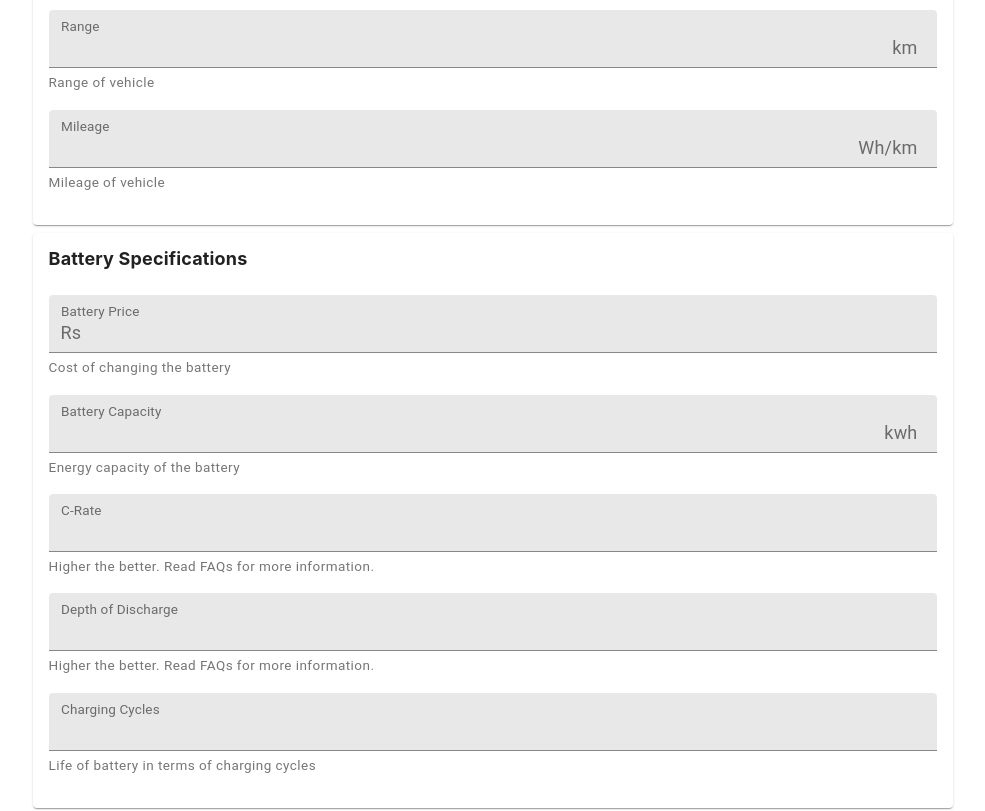
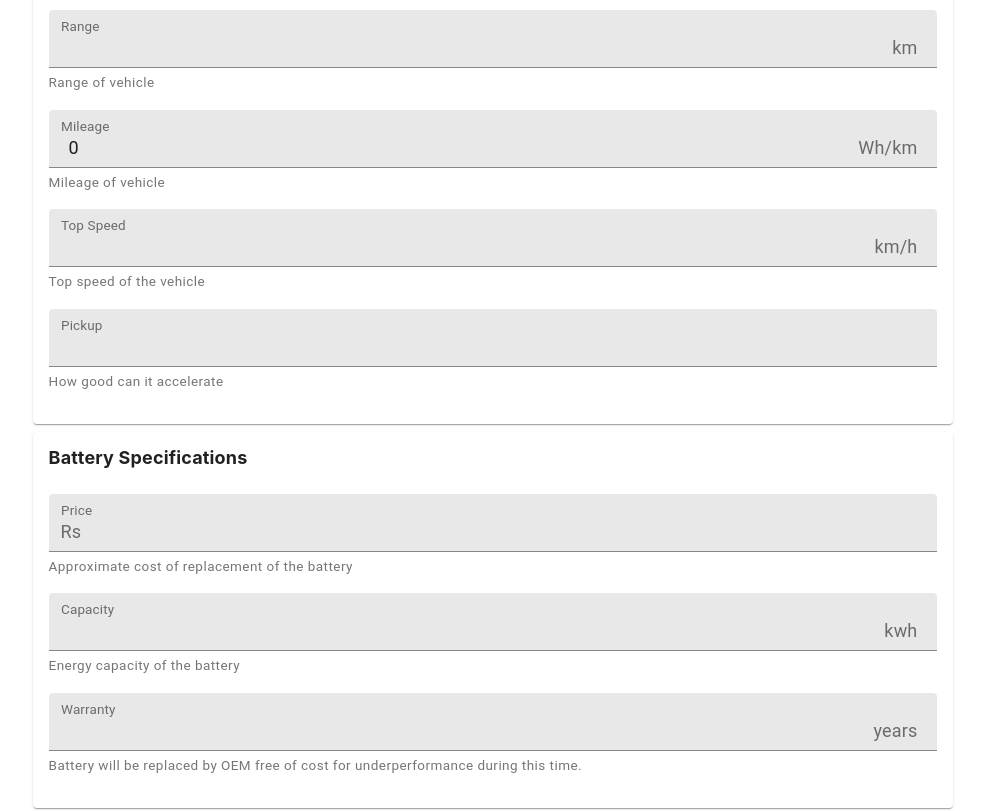
Before and after one commit to ashish19goyal/ev-mileage-calculator, a Gatsby site: page / in a window 1280 px wide. Shown: the part 620-1431 px from the top of the page, without its empty margins (147-1132 px from the left). Built offline with nearby package versions, Linux system fonts and the light colour scheme; Gatsby itself is replaced by a stand-in of ours.

Commit message:
Updated calculations

```diff
--- a/gatsby-config.js
+++ b/gatsby-config.js
@@ -1,5 +1,4 @@
 module.exports = {
-  pathPrefix: "/ev-mileage-calculator",
   siteMetadata: {
     siteUrl: "https://evquestions.in/",
     title: "All About Electric Vehicles",
--- a/src/components/ev-calculator.js
+++ b/src/components/ev-calculator.js
@@ -6,14 +6,6 @@ import EvSelect from "./form-elements/ev-select";
 import EvInput from "./form-elements/ev-input";
 import { makeStyles } from "@material-ui/core/styles";
 import Grid from "@material-ui/core/Grid";
-
-// const chargingStyles = [
-//   "Once a day charging at home",
-//   "Twice a day charged at home and office",
-//   "Multiple times a day charged at home/office",
-//   "Once a day Fast charger charging",
-//   "Multiple times a day fast charging",
-// ];
 
 const useStyles = makeStyles((theme) => ({
   paper: {
@@ -42,6 +34,9 @@ const EVCalculator = ({ type }) => {
   // rates
   const [interestRate, setInterestRate] = React.useState(10);
   const [electricityCharges, setElectricityCharges] = React.useState(10);
+
+  // usage
+  const [dailyRun, setDailyRun] = React.useState(50);
 
   let makesList = [
     ...new Set(EvsInMarket[type].map((vehicle) => vehicle.make)),
@@ -72,6 +67,7 @@ const EVCalculator = ({ type }) => {
       modelInfo,
       electricityCharges,
       interestRate: event.target.value,
+      dailyRun,
     });
   };
 
@@ -81,6 +77,17 @@ const EVCalculator = ({ type }) => {
       modelInfo,
       electricityCharges: event.target.value,
       interestRate,
+      dailyRun,
+    });
+  };
+
+  const handleDailyRunChange = (event) => {
+    setDailyRun(event.target.value);
+    calculateCost({
+      modelInfo,
+      electricityCharges,
+      interestRate,
+      dailyRun: event.target.value,
     });
   };
 
@@ -94,38 +101,60 @@ const EVCalculator = ({ type }) => {
         modelInfo: modelInfo[0],
         electricityCharges,
         interestRate,
+        dailyRun,
       });
     }
   };
 
-  const calculateCost = ({ modelInfo, electricityCharges, interestRate }) => {
-    if (electricityCharges != null) {
-      let runningCostValue = (
-        (modelInfo.mileage * electricityCharges) /
-        1000
-      ).toFixed(2);
-      setRunningCost(runningCostValue);
-    }
+  const calculateCost = ({
+    modelInfo,
+    electricityCharges,
+    interestRate,
+    dailyRun,
+  }) => {
+    let mileage = (modelInfo.battery.capacity * 1000) / modelInfo.range;
+    console.log("mileage" + mileage);
+    let runningCostValue = ((mileage * electricityCharges) / 1000).toFixed(2);
+    setRunningCost(runningCostValue);
+
+    let years = Math.min(5, modelInfo.battery.years);
+
+    let maxDailyKms = Math.min(
+      dailyRun,
+      (modelInfo.battery.capacity * 1000 * modelInfo.battery.dod) / mileage
+    );
+    console.log("maxDailyKms" + maxDailyKms);
+
+    let totalKms = years * 365 * maxDailyKms;
+    console.log("totalKms" + totalKms);
+
+    let allowedTotalKms =
+      modelInfo.battery.distance == 0
+        ? totalKms
+        : Math.min(totalKms, modelInfo.battery.distance);
+
+    console.log("allowedTotalKms" + allowedTotalKms);
+    let actualBatteryYears = allowedTotalKms / 365 / maxDailyKms;
+    console.log("actualBatteryYears" + actualBatteryYears);
 
     let priceIncludingInterest =
-      (interestRate * modelInfo.battery.price * modelInfo.battery.cycles) /
+      (interestRate * modelInfo.battery.price * actualBatteryYears) /
         1.55 /
-        365 /
         100 +
       modelInfo.battery.price;
-    console.log("priceIncludingInterest " + priceIncludingInterest);
-    let totalKms =
-      (modelInfo.battery.cycles *
-        modelInfo.battery.capacity *
-        1000 *
-        modelInfo.battery.dod) /
-      modelInfo.mileage;
+    console.log("priceIncludingInterest" + priceIncludingInterest);
+
     let totalRunningCostValue = (
-      (modelInfo.mileage * electricityCharges) / 1000 +
-      priceIncludingInterest / totalKms
+      (mileage * electricityCharges) / 1000 +
+      priceIncludingInterest / allowedTotalKms
     ).toFixed(2);
     setTotalRunningCost(totalRunningCostValue);
   };
+
+  let mileage =
+    modelInfo.range > 0
+      ? Math.round((modelInfo.battery.capacity * 1000) / modelInfo.range)
+      : 0;
 
   return (
     <div>
@@ -156,16 +185,29 @@ const EVCalculator = ({ type }) => {
         />
         <EvInput
           label="Range"
-          value={modelInfo.range}
+          value={modelInfo.certifiedRange}
           description="Range of vehicle"
           endUnit="km"
           readonly
         />
         <EvInput
           label="Mileage"
-          value={modelInfo.mileage}
+          value={mileage}
           description="Mileage of vehicle"
           endUnit="Wh/km"
+          readonly
+        />
+        <EvInput
+          label="Top Speed"
+          value={modelInfo.topSpeed}
+          description="Top speed of the vehicle"
+          endUnit="km/h"
+          readonly
+        />
+        <EvInput
+          label="Pickup"
+          value={modelInfo.pickup}
+          description="How good can it accelerate"
           readonly
         />
       </Paper>
@@ -174,35 +216,24 @@ const EVCalculator = ({ type }) => {
           <h4>Battery Specifications</h4>
         </Grid>
         <EvInput
-          label="Battery Price"
+          label="Price"
           value={modelInfo.battery.price}
-          description="Cost of changing the battery"
+          description="Approximate cost of replacement of the battery"
           startUnit="Rs"
           readonly
         />
         <EvInput
-          label="Battery Capacity"
+          label="Capacity"
           value={modelInfo.battery.capacity}
           description="Energy capacity of the battery"
           endUnit="kwh"
           readonly
         />
         <EvInput
-          label="C-Rate"
-          value={modelInfo.battery.cRate}
-          description="Higher the better. Read FAQs for more information."
-          readonly
-        />
-        <EvInput
-          label="Depth of Discharge"
-          value={modelInfo.battery.dod}
-          description="Higher the better. Read FAQs for more information."
-          readonly
-        />
-        <EvInput
-          label="Charging Cycles"
-          value={modelInfo.battery.cycles}
-          description="Life of battery in terms of charging cycles"
+          label="Warranty"
+          value={modelInfo.battery.years}
+          description="Battery will be replaced by OEM free of cost for underperformance during this time."
+          endUnit="years"
           readonly
         />
       </Paper>
@@ -224,6 +255,18 @@ const EVCalculator = ({ type }) => {
           handleChange={handleElectricityChargesChange}
           startUnit="Rs"
           endUnit="/kwh"
+        />
+      </Paper>
+      <Paper className={classes.paper}>
+        <Grid>
+          <h4>your daily usage</h4>
+        </Grid>
+        <EvInput
+          label="Your daily usage"
+          value={dailyRun}
+          description="Update based on your usage"
+          handleChange={handleDailyRunChange}
+          endUnit="km/day"
         />
       </Paper>
       <Paper className={classes.paper}>
--- a/src/ev-models/evs-in-market.js
+++ b/src/ev-models/evs-in-market.js
@@ -2,57 +2,129 @@ const EvsInMarket = {
   twoWheelers: [
     {
       make: "Ather",
-      model: "Nexon",
-      description: "A mid size SUV from the Indian automaker Tata Motors",
-      range: 300, // in km
-      mileage: 100, // in wh/km
+      model: "450X",
+      description: "One of the best in segment scooters available in India",
+      certifiedRange: 116, // in km
+      range: 85, // in km
+      topSpeed: 80, // in km/h
+      pickup: "0-40 in 3.3 seconds",
+      torque: 26, // in Nm
+      power: 6, //in kw
       battery: {
-        capacity: 2, // in kw
-        price: 300000, // in Rs
-        cycles: 1500,
-        cRate: 0.5,
+        capacity: 2.9, // in kwh
+        price: 60000, // in Rs
+        years: 3,
+        distance: 90000, // in km
+        dod: 0.85,
+      },
+    },
+    {
+      make: "Ather",
+      model: "450X Plus",
+      description: "2nd tier model available from Ather",
+      certifiedRange: 116, //in km
+      range: 70, // in km
+      topSpeed: 80,
+      pickup: "0-40 in 3.9 seconds",
+      torque: 22,
+      power: 5.4,
+      battery: {
+        capacity: 2.9, // in kwh
+        price: 60000, // in Rs
+        years: 3,
+        distance: 80000, // in km
         dod: 0.85,
       },
     },
     {
       make: "Bajaj",
-      model: "Nexon",
-      description: "A mid size SUV from the Indian automaker Tata Motors",
-      range: 300, // in km
-      mileage: 100, // in wh/km
+      model: "Chetak",
+      description:
+        "A steel frame top of the class scooter from the house of Bajaj",
+      certifiedRange: 95,
+      range: 75, // in km
+      topSpeed: 60,
+      pickup: "0-40 in 4.5 seconds",
+      torque: 16,
+      power: 4,
       battery: {
-        capacity: 2, // in kw
-        price: 300000, // in Rs
-        cycles: 1500,
-        cRate: 0.5,
+        capacity: 3, // in kwh
+        price: 45000, // in Rs
+        years: 7,
+        distance: 70000, // in km
         dod: 0.85,
       },
     },
     {
       make: "TVS",
-      model: "Nexon",
-      description: "A mid size SUV from the Indian automaker Tata Motors",
-      range: 300, // in km
-      mileage: 100, // in wh/km
+      model: "iQube",
+      description:
+        "Delivers a convenient, personalized, connected and eco-friendly experience",
+      certifiedRange: 75,
+      range: 55, // in km
+      topSpeed: 78,
+      pickup: "0-40 in 4.2 seconds",
+      torque: 14,
+      power: 4.4,
       battery: {
-        capacity: 2, // in kw
-        price: 300000, // in Rs
-        cycles: 1500,
-        cRate: 0.5,
+        capacity: 2.25, // in kwh
+        price: 21000, // in Rs
+        years: 3,
+        distance: 50000,
         dod: 0.85,
       },
     },
     {
-      make: "PureEV",
-      model: "Nexon",
-      description: "A mid size SUV from the Indian automaker Tata Motors",
-      range: 300, // in km
-      mileage: 100, // in wh/km
+      make: "Revolt",
+      model: "RV400",
+      description: "The first electric bike to go on sale in India.",
+      certifiedRange: 150,
+      range: 100, // in km
+      topSpeed: 85,
+      pickup: "0-60 in 8 seconds",
+      torque: 170,
+      power: 3,
       battery: {
-        capacity: 2, // in kw
-        price: 300000, // in Rs
-        cycles: 1500,
-        cRate: 0.5,
+        capacity: 3.24, // in kw
+        price: 45000, // in Rs
+        years: 8,
+        distance: 150000,
+        dod: 0.85,
+      },
+    },
+    {
+      make: "Revolt",
+      model: "RV300",
+      description: "2nd tier bike from Revolt",
+      certifiedRange: 180,
+      range: 80, // in km
+      topSpeed: 65,
+      pickup: "0-60 in 8 seconds",
+      torque: 170,
+      power: 1.5,
+      battery: {
+        capacity: 2.7, // in kw
+        price: 40000, // in Rs
+        years: 8,
+        distance: 150000,
+        dod: 0.85,
+      },
+    },
+    {
+      make: "Hero",
+      model: "Photon",
+      description: "A economy scooter from Hero",
+      certifiedRange: 108,
+      range: 80, // in km
+      topSpeed: 45,
+      pickup: "",
+      torque: 2.6,
+      power: 1.5,
+      battery: {
+        capacity: 1.34, // in kw
+        price: 22000, // in Rs
+        years: 3,
+        distance: 30000,
         dod: 0.85,
       },
     },
@@ -61,57 +133,37 @@ const EvsInMarket = {
   threeWheelers: [
     {
       make: "Mahindra",
-      model: "Nexon",
-      description: "A mid size SUV from the Indian automaker Tata Motors",
-      range: 300, // in km
-      mileage: 100, // in wh/km
+      model: "Treo Zor",
+      description: "Top class electric cargo 3 wheelers",
+      certifiedRange: 125,
+      range: 85, // in km
+      torque: 42,
+      topSpeed: 50,
+      pickup: "-",
+      power: 8,
       battery: {
-        capacity: 2, // in kw
-        price: 300000, // in Rs
-        cycles: 1500,
-        cRate: 0.5,
+        capacity: 7.37, // in kw
+        price: 50000, // in Rs
+        years: 3,
+        distance: 0,
         dod: 0.85,
       },
     },
     {
       make: "Kinetic",
-      model: "Nexon",
-      description: "A mid size SUV from the Indian automaker Tata Motors",
-      range: 300, // in km
-      mileage: 100, // in wh/km
+      model: "Safar Jumbo",
+      description: "Electric cargo 3 wheelers",
+      certifiedRange: 120,
+      range: 85, // in km
+      torque: 42,
+      topSpeed: 55,
+      pickup: "-",
+      power: 6,
       battery: {
-        capacity: 2, // in kw
-        price: 300000, // in Rs
-        cycles: 1500,
-        cRate: 0.5,
-        dod: 0.85,
-      },
-    },
-    {
-      make: "Atul",
-      model: "Nexon",
-      description: "A mid size SUV from the Indian automaker Tata Motors",
-      range: 300, // in km
-      mileage: 100, // in wh/km
-      battery: {
-        capacity: 2, // in kw
-        price: 300000, // in Rs
-        cycles: 1500,
-        cRate: 0.5,
-        dod: 0.85,
-      },
-    },
-    {
-      make: "Euler",
-      model: "Nexon",
-      description: "A mid size SUV from the Indian automaker Tata Motors",
-      range: 300, // in km
-      mileage: 100, // in wh/km
-      battery: {
-        capacity: 2, // in kw
-        price: 300000, // in Rs
-        cycles: 1500,
-        cRate: 0.5,
+        capacity: 8.2, // in kw
+        price: 50000, // in Rs
+        years: 3,
+        distance: 0,
         dod: 0.85,
       },
     },
@@ -122,41 +174,54 @@ const EvsInMarket = {
       make: "Tata",
       model: "Nexon",
       description: "A mid size SUV from the Indian automaker Tata Motors",
-      range: 312, // in km
-      mileage: 80, // in wh/km
+      certifiedRange: 312,
+      range: 200, // in km
+      topSpeed: 120,
+      pickup: "0-100 in 10 seconds",
+      torque: 245,
+      power: 95,
       battery: {
         capacity: 30.2, // in kw
-        price: 500000, // in Rs
-        cycles: 2920,
-        cRate: 0.8,
-        dod: 0.8,
+        price: 450000, // in Rs
+        years: 8,
+        distance: 160000,
+        dod: 0.85,
       },
     },
     {
       make: "MG Motors",
-      model: "Nexon",
-      description: "A mid size SUV from the Indian automaker Tata Motors",
-      range: 300, // in km
-      mileage: 100, // in wh/km
+      model: "ZS EV",
+      description: "A compact SUV from the chinese automake",
+      certifiedRange: 419,
+      range: 340, // in km
+      topSpeed: 140,
+      pickup: "0-100 in 8.5 seconds",
+      torque: 353,
+      power: 105,
       battery: {
-        capacity: 2, // in kw
-        price: 300000, // in Rs
-        cycles: 1500,
-        cRate: 0.5,
+        capacity: 44.5, // in kw
+        price: 700000, // in Rs
+        years: 5,
+        distance: 150000,
         dod: 0.85,
       },
     },
     {
       make: "Hyundai",
-      model: "Nexon",
-      description: "A mid size SUV from the Indian automaker Tata Motors",
+      model: "Kona",
+      description:
+        "Versatile and powerful, the KONA Electric is an All-Electric compact SUV",
+      certifiedRange: 452,
       range: 300, // in km
-      mileage: 100, // in wh/km
+      topSpeed: 167,
+      pickup: "0-100 in 9.7 seconds",
+      torque: 395,
+      power: 100,
       battery: {
-        capacity: 2, // in kw
-        price: 300000, // in Rs
-        cycles: 1500,
-        cRate: 0.5,
+        capacity: 39.2, // in kw
+        price: 700000, // in Rs
+        years: 8,
+        distance: 160000,
         dod: 0.85,
       },
     },
```
Also changed, not shown: src/components/layout.js (+11 -1 lines).
